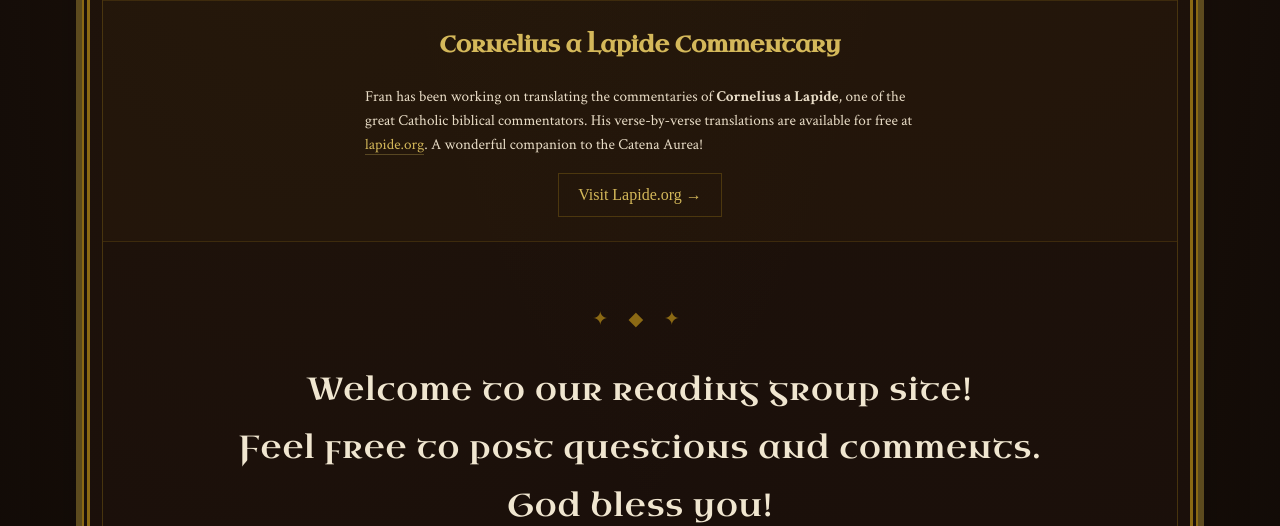
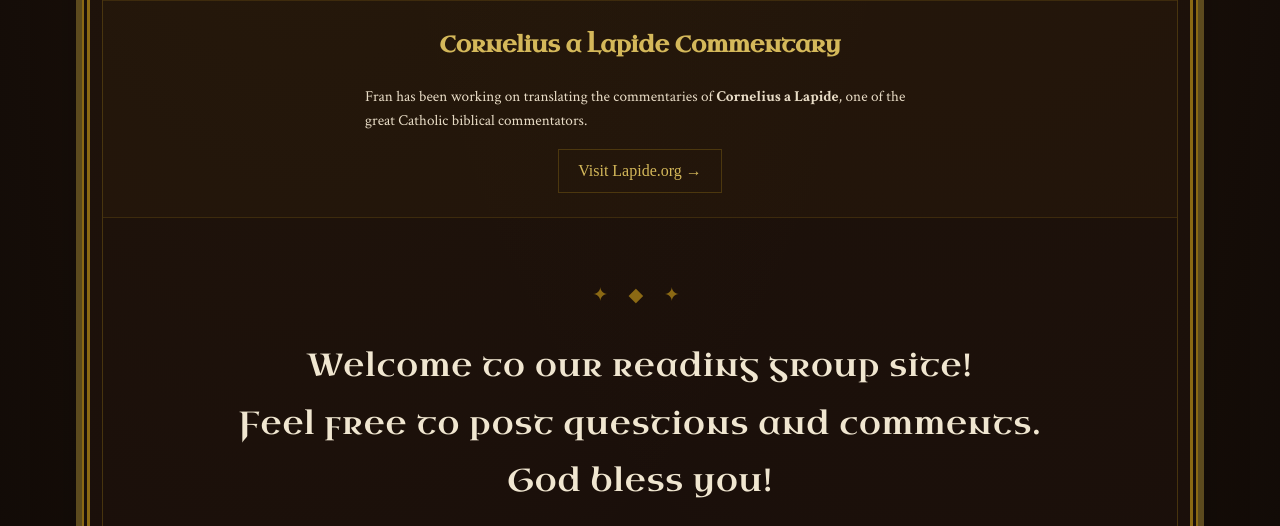
Before and after one commit to farant/biblestudy, a PHP site: page / in a window 1280 px wide. Shown: the part 2023-2549 px from the top of the page. Run offline with PHP 8.4, Linux system fonts and the light colour scheme; some libraries are stand-ins or nearby versions; some web fonts are replaced.

Commit message:
Trim Lapide section description
https://claude.ai/code/session_01P2fj7sF5oxJXkmFXQ5mUQG

```diff
--- a/templates/home.php
+++ b/templates/home.php
@@ -114,9 +114,7 @@ try {
             <p>
                 Fran has been working on translating the commentaries of
                 <strong>Cornelius a Lapide</strong>, one of the great Catholic
-                biblical commentators. His verse-by-verse translations are
-                available for free at <a href="https://lapide.org" target="_blank">lapide.org</a>.
-                A wonderful companion to the Catena Aurea!
+                biblical commentators.
             </p>
             <a href="https://lapide.org" target="_blank" class="lapide-link">Visit Lapide.org &rarr;</a>
         </div>
```
